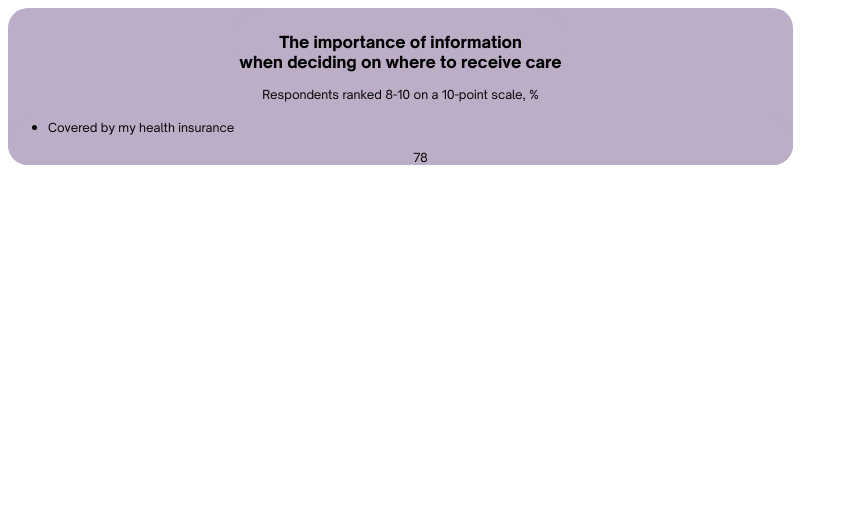
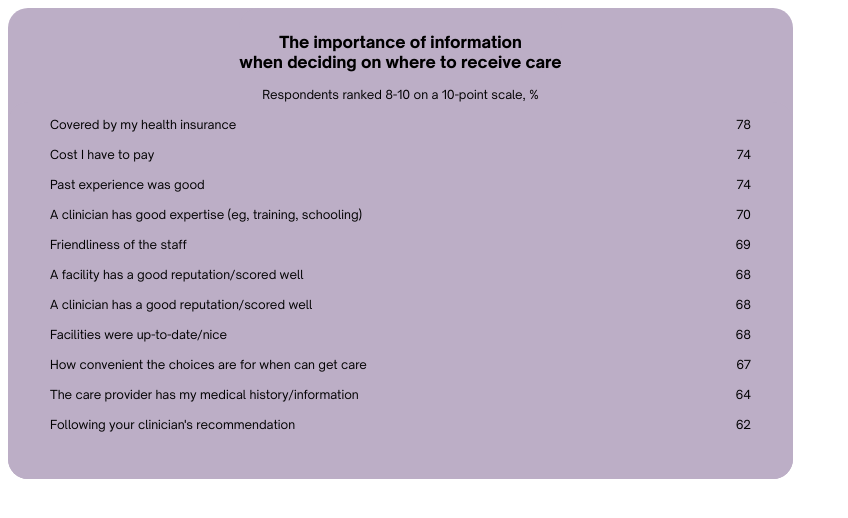
Before and after one commit to teamsindano/sindano, a React (Create React App) app: page / in a window 1280 px wide. Shown: the top 518 px of the page, without its empty margins (0-848 px from the left). Built offline with nearby package versions, Linux system fonts and the light colour scheme.

Commit message:
Add: dynamically adding chart data

```diff
--- a/src/Components/Chart.js
+++ b/src/Components/Chart.js
@@ -9,17 +9,17 @@ import styled from "styled-components";
 
 /** background color is placeholder for now */
 
-const widths = {
-    78: "369px",
-    74: "351px",
-    70: "332px",
-    69: "327px",
-    68: "323px",
-    67: "317px",
-    66: "313px",
-    64: "304px",
-    62: "293px",
-};
+// const widths = {
+//     78: "369px",
+//     74: "351px",
+//     70: "332px",
+//     69: "327px",
+//     68: "323px",
+//     67: "317px",
+//     66: "313px",
+//     64: "304px",
+//     62: "293px",
+// };
 
 const Container = styled.div.attrs(() => ({ tabIndex: 0 }))`
   max-width: 785px;
@@ -64,7 +64,36 @@ const Bar = styled.span`
   height: 12px;
 `;
 
+const List = styled.ul`
+  margin: 0 auto 0;
+  padding: 0 0 47px;
+  width: 701px;
+`;
+
+const Item = styled.li`
+  list-style: none;
+  margin: 0;
+  padding: 0;
+  display: flex;
+  justify-content: space-between;
+`;
+
 const Chart = () => {
+
+  // move to a utils file
+  const data = [
+    { content: "Covered by my health insurance", number: 78 },
+    { content: "Cost I have to pay", number: 74 },
+    { content: "Past experience was good", number: 74 },
+    { content: "A clinician has good expertise (eg, training, schooling)", number: 70 },
+    { content: "Friendliness of the staff", number: 69 },
+    { content: "A facility has a good reputation/scored well", number: 68 },
+    { content: "A clinician has a good reputation/scored well", number: 68 },
+    { content: "Facilities were up-to-date/nice", number: 68 },
+    { content: "How convenient the choices are for when can get care", number: 67 },
+    { content: "The care provider has my medical history/information", number: 64 },
+    { content: "Following your clinician's recommendation", number: 62 },
+  ];
 
   return (
     <Container>
@@ -76,13 +105,15 @@ const Chart = () => {
         Respondents ranked 8-10 on a 10-point scale, %
       </Text>
       <Container className="chart__statistics">
-        <ul>
-            <li>
-                <Text className="chart__fact">Covered by my health insurance</Text>
+        <List>
+          {data.map((d, index) => (
+            <Item>
+                <Text key={index} className="chart__fact">{d.content}</Text>
                 <Bar />
-                <Text>78</Text>
-            </li>
-        </ul>
+                <Text key={index + ".2"} className="chart__number">{d.number}</Text>
+            </Item>
+          ))}
+        </List>
       </Container>
     </Container>
   );
```
